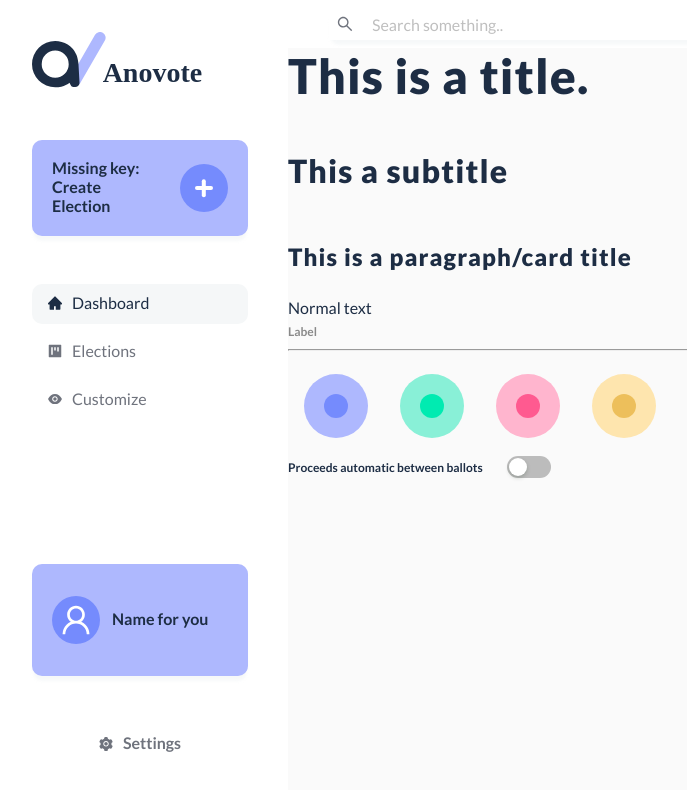
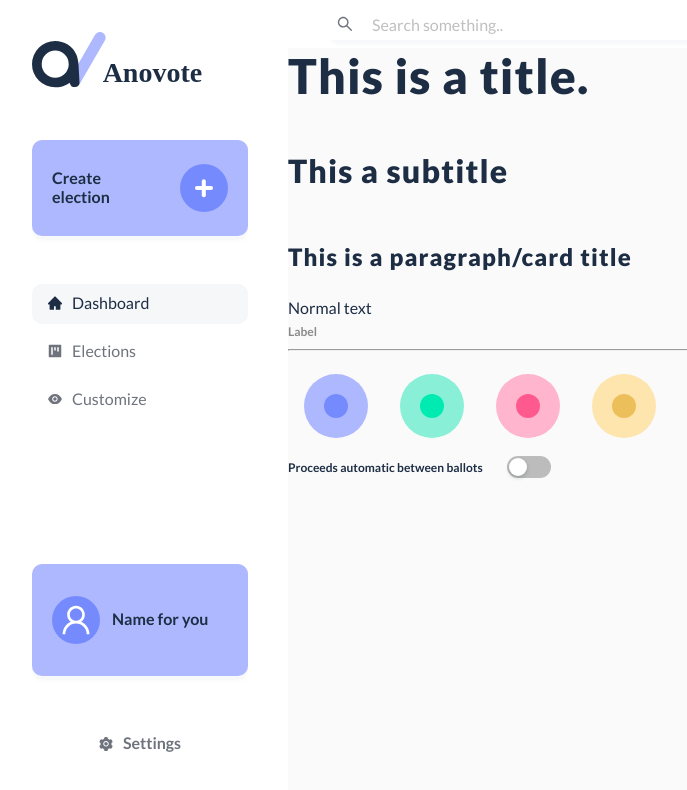
Before and after one commit to anovote/frontend, a React (Create React App) app: page / in a window 1280 px wide. Shown: the top 790 px of the page, without its empty margins (8-695 px from the left). Built offline with nearby package versions, Linux system fonts and the light colour scheme.

Commit message:
Change translation string

```diff
--- a/src/components/Skeleton.tsx
+++ b/src/components/Skeleton.tsx
@@ -38,7 +38,7 @@ function Skeleton(props: { content: ReactElement }): ReactElement {
                     <AnovoteLogo id="logo" />
                     <Menu className="sidebar-menu" mode="vertical" defaultSelectedKeys={['1']}>
                         <LargeIconButton
-                            text={t('Create Election')}
+                            text={t('Create election')}
                             onClick={createElection}
                             tabIndex={2}
                             classId="create-election"
```
